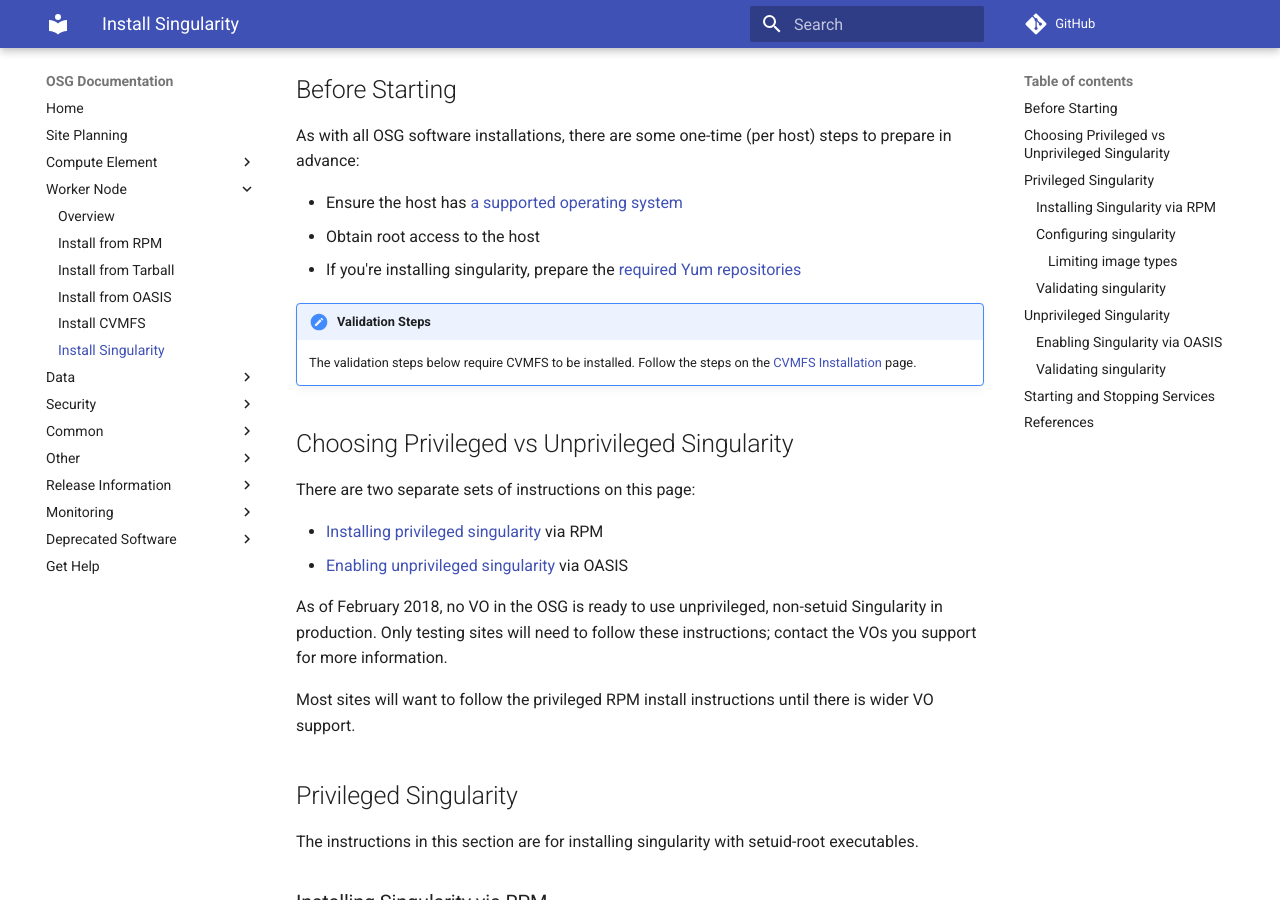
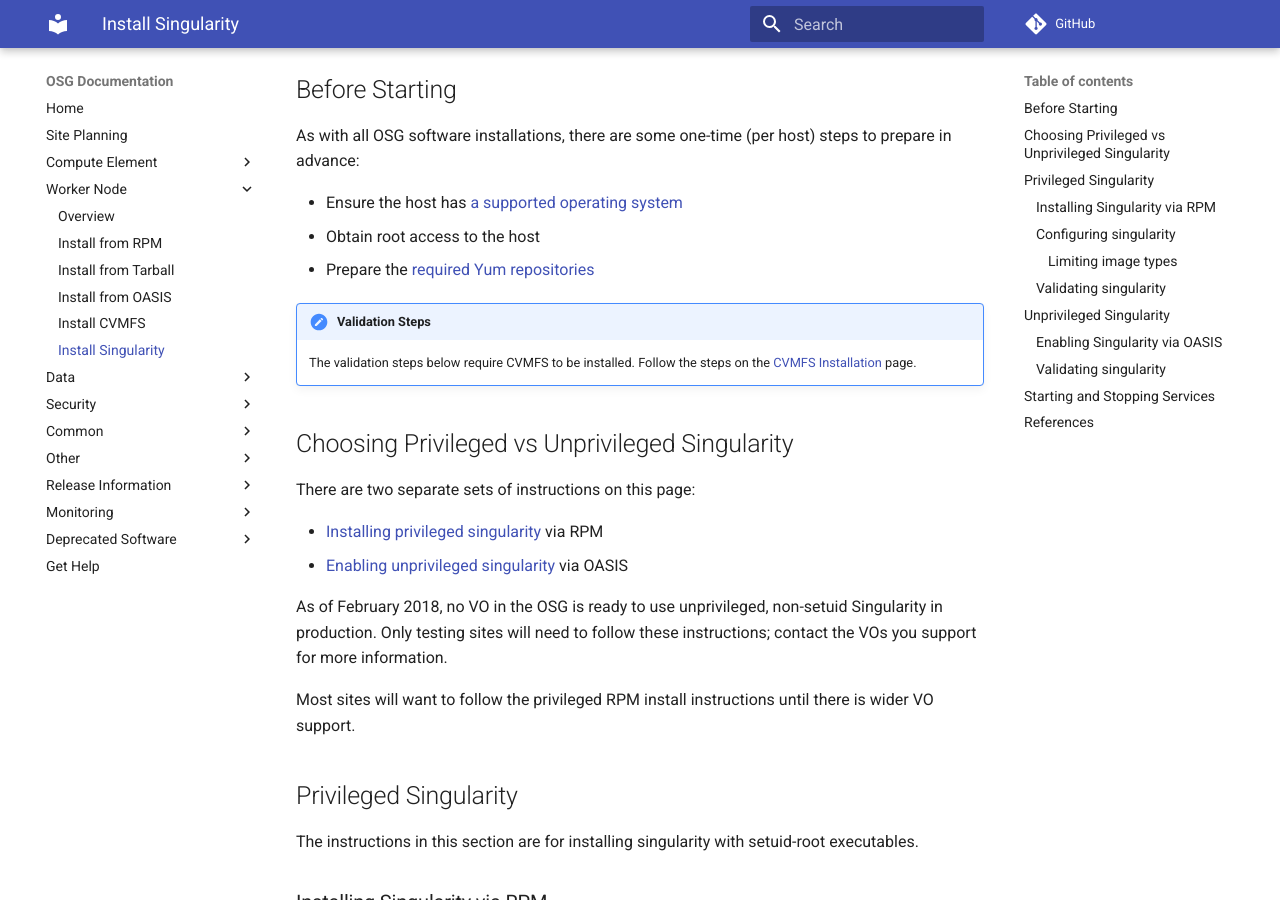
Before and after one commit to osg-htc/docs, an MkDocs documentation site: the page built from docs/worker-node/install-singularity.md, in a window 1280 px wide and 900 px high, scrolled down 754 px. Built offline with MkDocs 1.6.1 and Material for MkDocs 9.7.7, drawn with Linux system fonts in a browser that asks for light colours; comment, search, counter and statistics services are not loaded; old or Windows-style settings are respelled for this version of MkDocs.

Commit message:
Require Yum repos for both installation methods
The second method requires CVMFS, which requires the yum repos

```diff
--- a/docs/worker-node/install-singularity.md
+++ b/docs/worker-node/install-singularity.md
@@ -43,7 +43,7 @@
 
 - Ensure the host has [a supported operating system](/release/supported_platforms)
 - Obtain root access to the host
-- If you're installing singularity, prepare the [required Yum repositories](/common/yum)
+- Prepare the [required Yum repositories](/common/yum)
 
 !!! note "Validation Steps"
     The validation steps below require CVMFS to be installed.  Follow the steps on the [CVMFS Installation](/worker-node/install-cvmfs) page.
```
